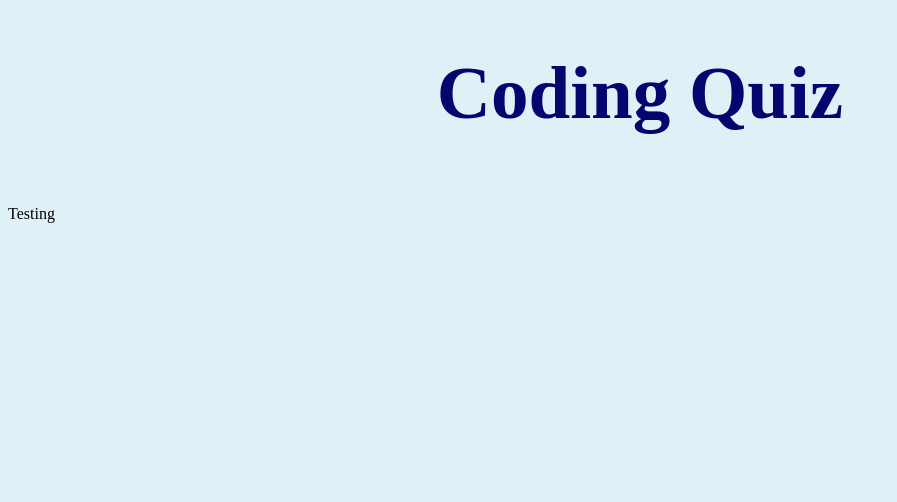
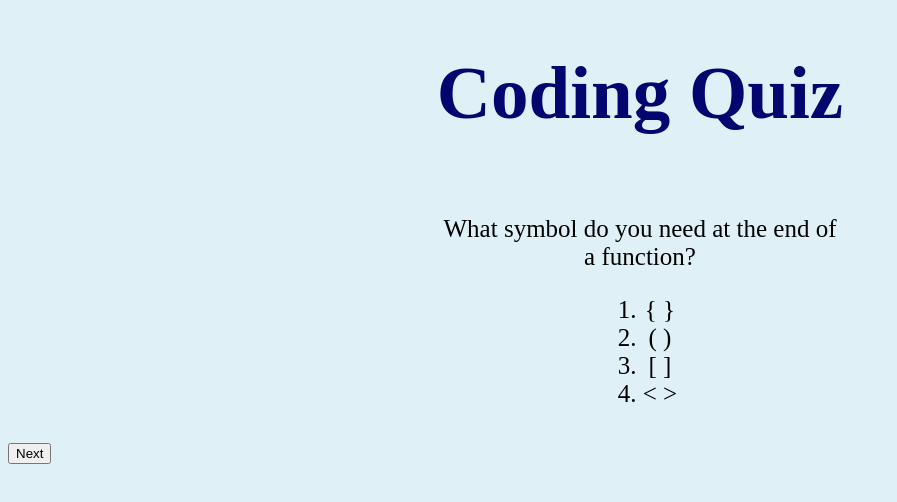
Before and after one commit to wedniatnuom/Coding_Quiz, a plain HTML site: page index.html in a window 1280 px wide. Both pictures are taken after a click on the button "Start Quiz". Shown: the whole page, without its empty margins (0-897 px from the left). Drawn offline with Linux system fonts and the light colour scheme.

Commit message:
added list elements. Began working on getting to following questions

```diff
--- a/assets/js/script.js
+++ b/assets/js/script.js
@@ -1,7 +1,57 @@
-var quizQuestions = "Testing"
+var testValue
+var quizQuestions = [
+    "What symbol do you need at the end of a function?",
+    "What symbol do you use to creat an array?",
+    "What method do you use to return an element by id from your html?",
+    "Where in your index file should you link to your javascript file?",
+    "What syntax is used to wrap a group of flex boxes?"
+]
+var mainEl = document.getElementById("mainText")
+var textEl = document.body.children[2].children[0].children[0];
+var textEl2 = document.body.children[2].children[0].children[1];
+var buttons = document.getElementById("buttons");
+var submit = document.createElement("button")
+var listEl = document.createElement("ol");
+var li1 = document.createElement("li");
+var li2 = document.createElement("li");
+var li3 = document.createElement("li");
+var li4 = document.createElement("li");
+
 
 
 document.getElementById("startButton").addEventListener("click", function(){
-    document.getElementById("mainText").innerHTML = quizQuestions
+    textEl.textContent = quizQuestions[0]
+    textEl2.textContent = ""
+    buttons.textContent = ""
+    textEl.appendChild(listEl);
+    listEl.appendChild(li1);
+    listEl.appendChild(li2);
+    listEl.appendChild(li3);
+    listEl.appendChild(li4);
+    li1.textContent = "{ }";
+    li2.textContent = "( )";
+    li3.textContent = "[ ]";
+    li4.textContent = "< >";
+    mainEl.appendChild(submit);
+    mainEl.addEventListener("click", function(){
+        console.log("event test")
+    })
+    submit.textContent = "Next";
+})
 
-    })
+
+
+
+// document.getElementById("next").addEventListener(click, function(){
+//     console.log("it worked")
+// })
+
+
+
+// document.getElementById("startButton").addEventListener("click", quizLoop())
+//     document.getElementById("mainText").innerHTML = quizLoop
+//     console.log(quizLoop)
+
+// getElementById("mainText").innerHTML = quizQuestions[0]
+
+//     })
--- a/index.html
+++ b/index.html
@@ -14,14 +14,15 @@
     </header>
     <br>
 
-    <section  id="mainText">
-        <div class="instructions">
+    <section id="mainText">
+        <div class="instructions" id="questionBox">
             <p>Answer the following questions within the alloted time.
                 Incorrect answers will take 10 seconds off the timer, so</p>
             <p>BE CAREFUL!</p>
         </div>
 
 
+        <div id="buttons">
             <div class="centerButton">
                 <div class="centerVert">
                     <button class="startButton" id="startButton">Start Quiz</button>
@@ -30,7 +31,8 @@
 
             <div class="centerButton">
                 <div class="centerVert">
-                <button class="highScores">High Scores</button>
+                    <button class="highScores" id="scoreButton">High Scores</button>
+                </div>
             </div>
         </div>
     </section>
```
Lines whose indentation alone changed are shown as unchanged.
